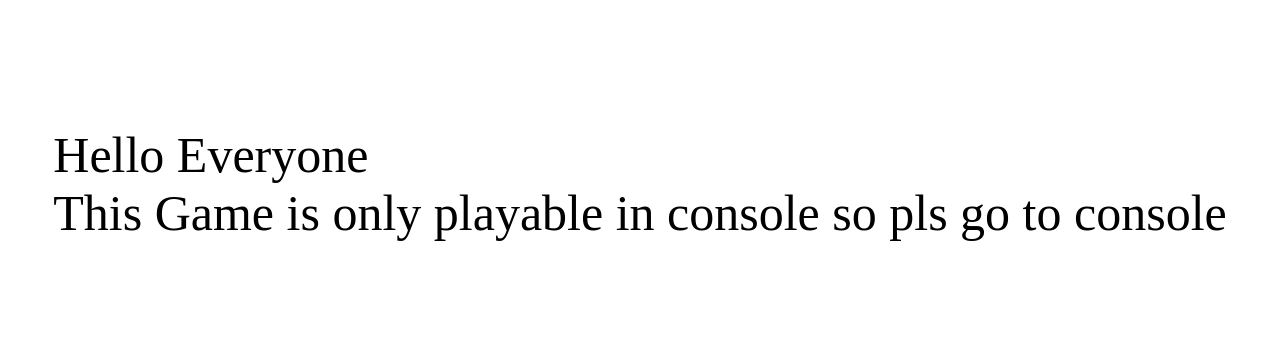
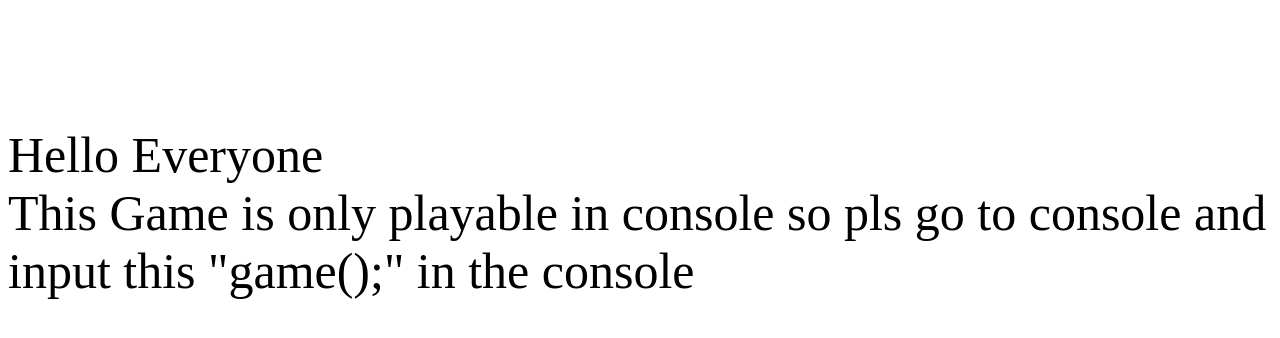
Before and after one commit to abhi6777/rock-paper-scissor, a plain HTML site: page Index.html in a window 1280 px wide. Drawn offline with Linux system fonts and the light colour scheme.

Commit message:
added more info

```diff
--- a/Index.html
+++ b/Index.html
@@ -20,7 +20,7 @@
 <body>
      <div id="main">
      Hello Everyone
-     <div>This Game is only playable in console so pls go to console</div>
+     <div>This Game is only playable in console so pls go to console and input this "game();" in the console</div>
      </div>
 
 </body>
```
